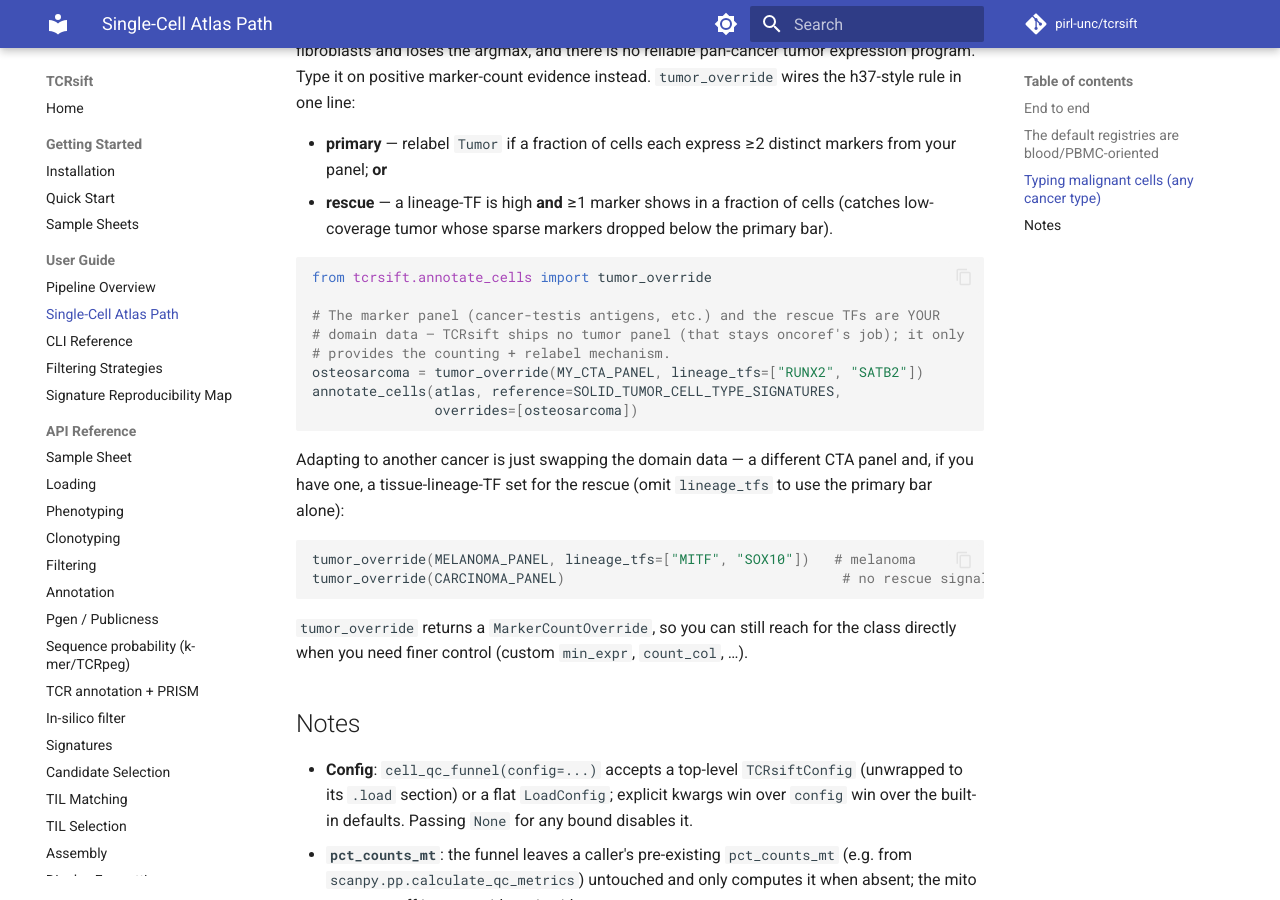
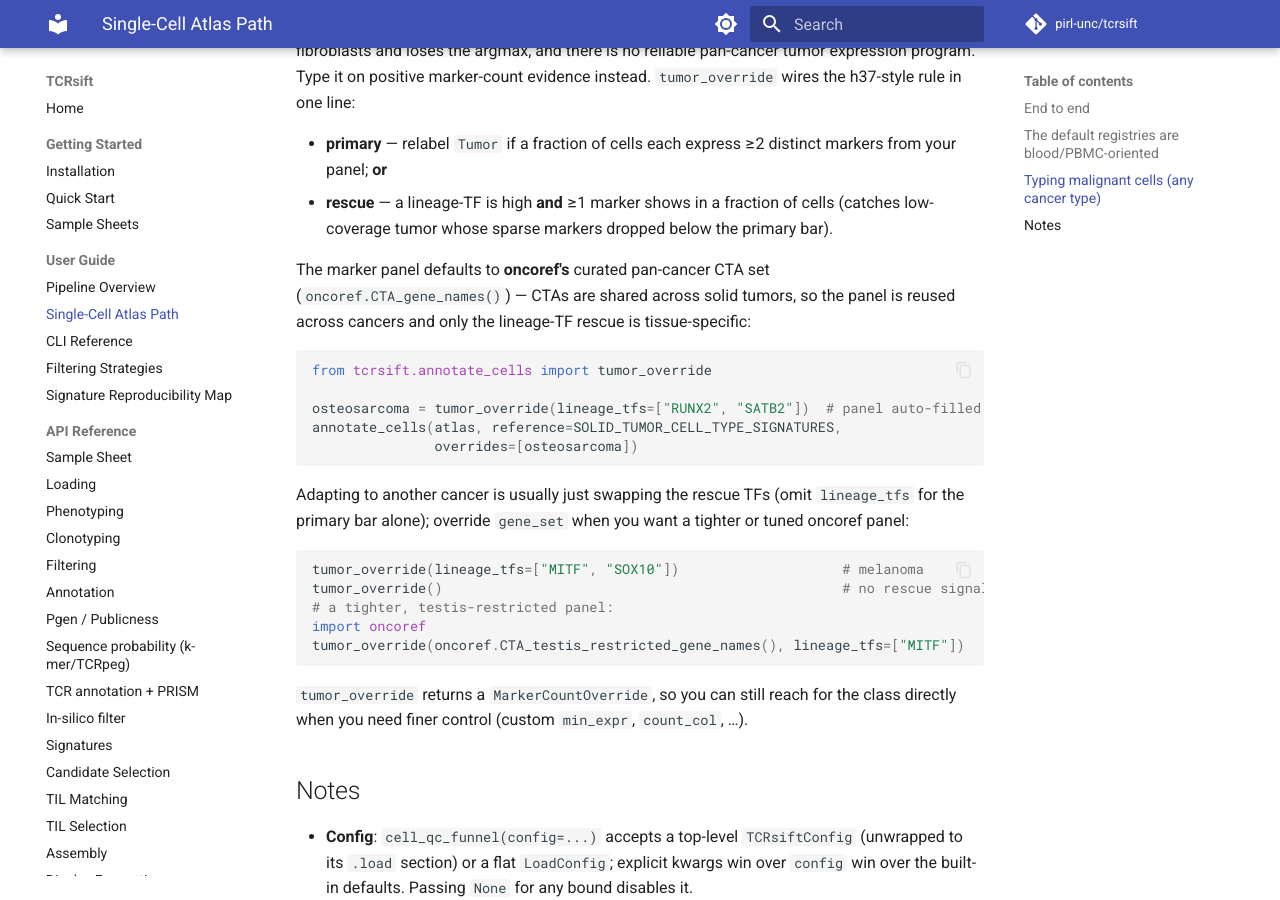
Before and after one commit to pirl-unc/tcrsift, an MkDocs documentation site: the page built from docs/user-guide/atlas.md, in a window 1280 px wide and 900 px high, scrolled down 1646 px. Built offline with MkDocs 1.6.1 and Material for MkDocs 9.7.7, drawn with Linux system fonts in a browser that asks for light colours; comment, search, counter and statistics services are not loaded.

Commit message:
3.17.0: hard-depend on oncoref + default tumor_override panel to its CTAs (#340 follow-up) (#349)
tumor_override defaults gene_set to oncoref.CTA_gene_names().

````diff
--- a/docs/user-guide/atlas.md
+++ b/docs/user-guide/atlas.md
@@ -84,24 +84,28 @@ evidence instead. `tumor_override` wires the h37-style rule in one line:
   cells (catches low-coverage tumor whose sparse markers dropped below the
   primary bar).
 
+The marker panel defaults to **oncoref's** curated pan-cancer CTA set
+(`oncoref.CTA_gene_names()`) — CTAs are shared across solid tumors, so the panel
+is reused across cancers and only the lineage-TF rescue is tissue-specific:
+
 ```python
 from tcrsift.annotate_cells import tumor_override
 
-# The marker panel (cancer-testis antigens, etc.) and the rescue TFs are YOUR
-# domain data — TCRsift ships no tumor panel (that stays oncoref's job); it only
-# provides the counting + relabel mechanism.
-osteosarcoma = tumor_override(MY_CTA_PANEL, lineage_tfs=["RUNX2", "SATB2"])
+osteosarcoma = tumor_override(lineage_tfs=["RUNX2", "SATB2"])  # panel auto-filled
 annotate_cells(atlas, reference=SOLID_TUMOR_CELL_TYPE_SIGNATURES,
                overrides=[osteosarcoma])
 ```
 
-Adapting to another cancer is just swapping the domain data — a different CTA
-panel and, if you have one, a tissue-lineage-TF set for the rescue (omit
-`lineage_tfs` to use the primary bar alone):
+Adapting to another cancer is usually just swapping the rescue TFs (omit
+`lineage_tfs` for the primary bar alone); override `gene_set` when you want a
+tighter or tuned oncoref panel:
 
 ```python
-tumor_override(MELANOMA_PANEL, lineage_tfs=["MITF", "SOX10"])   # melanoma
-tumor_override(CARCINOMA_PANEL)                                  # no rescue signal
+tumor_override(lineage_tfs=["MITF", "SOX10"])                    # melanoma
+tumor_override()                                                 # no rescue signal
+# a tighter, testis-restricted panel:
+import oncoref
+tumor_override(oncoref.CTA_testis_restricted_gene_names(), lineage_tfs=["MITF"])
 ```
 
 `tumor_override` returns a `MarkerCountOverride`, so you can still reach for the
--- a/tcrsift/version.py
+++ b/tcrsift/version.py
@@ -10,7 +10,7 @@
 # See the License for the specific language governing permissions and
 # limitations under the License.
 
-__version__ = "3.16.0"
+__version__ = "3.17.0"
 
 version_string = f"v{__version__}"
 
````
Also changed, not shown: pyproject.toml (+7 -0 lines), 3 other files.
